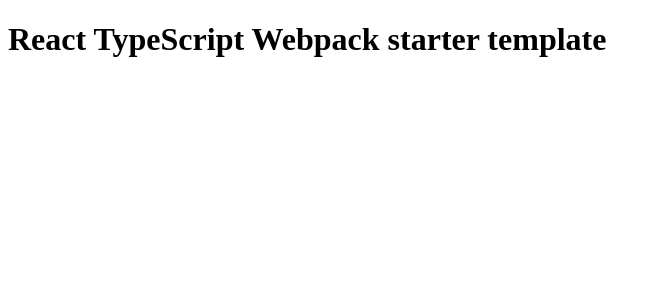
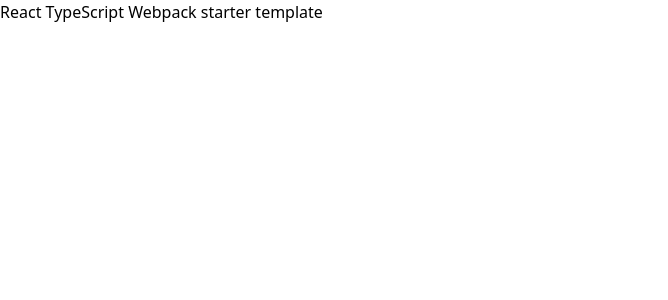
Before and after one commit to LooLoo1/TypeScript-, a React app: page / in a window 1280 px wide. Shown: the top 300 px of the page, without its empty margins (0-668 px from the left). Built offline with nearby package versions, Linux system fonts and the light colour scheme.

Commit message:
[Tailwind] Introduce Tailwind

```diff
--- a/package.json
+++ b/package.json
@@ -11,8 +11,11 @@
   "license": "ISC",
   "dependencies": {
     "babel-loader": "^8.2.5",
+    "css-loader": "^6.7.1",
+    "postcss-loader": "^7.0.1",
     "react": "^18.2.0",
     "react-dom": "^18.2.0",
+    "style-loader": "^3.3.1",
     "ts-loader": "^9.3.1"
   },
   "devDependencies": {
@@ -21,8 +24,10 @@
     "@babel/preset-react": "^7.18.6",
     "@types/react": "^18.0.17",
     "@types/react-dom": "^18.0.6",
+    "autoprefixer": "^10.4.8",
     "bable-loader": "^0.0.1-security",
     "html-webpack-plugin": "^5.5.0",
+    "postcss": "^8.4.16",
     "tailwindcss": "^3.1.8",
     "typescript": "^4.7.4",
     "webpack": "^5.74.0",
--- /dev/null
+++ b/postcss.config.js
@@ -0,0 +1,6 @@
+module.exports = {
+	plugins: {
+	  tailwindcss: {},
+	  autoprefixer: {},
+	}
+ }
--- /dev/null
+++ b/src/index.css
@@ -0,0 +1,3 @@
+@tailwind base;
+@tailwind components;
+@tailwind utilities;
--- a/src/main.tsx
+++ b/src/main.tsx
@@ -1,7 +1,7 @@
 import * as React from 'react';
 import { createRoot } from 'react-dom/client';
 import { App } from './App';
-// import './index.css';
+import './index.css';
 
 const root = createRoot(document.getElementById('root')!);
 root.render(
--- /dev/null
+++ b/tailwind.config.js
@@ -0,0 +1,8 @@
+/** @type {import('tailwindcss').Config} */
+module.exports = {
+	content: ["./src/**/*.{ts,tsx}",],
+  theme: {
+    extend: {},
+  },
+  plugins: [],
+}
--- a/webpack.config.js
+++ b/webpack.config.js
@@ -28,11 +28,11 @@
                 use: 'ts-loader',
                 exclude: /node_modules/,
             },
-            // {
-            //     test: /\.css?$/,
-            //     use: ['style-loader', 'css-loader', 'postcss-loader'],
-            //     exclude: /node_modules/,
-            // },
+            {
+                test: /\.css?$/,
+                use: ['style-loader', 'css-loader', 'postcss-loader'],
+                exclude: /node_modules/,
+            },
             // {
             //     test: /\.(png|jpg|gif)$/i,
             //     loader: 'file-loader',
```
Also changed, not shown: 1 other file (tests, documents, lock files or other folders).
